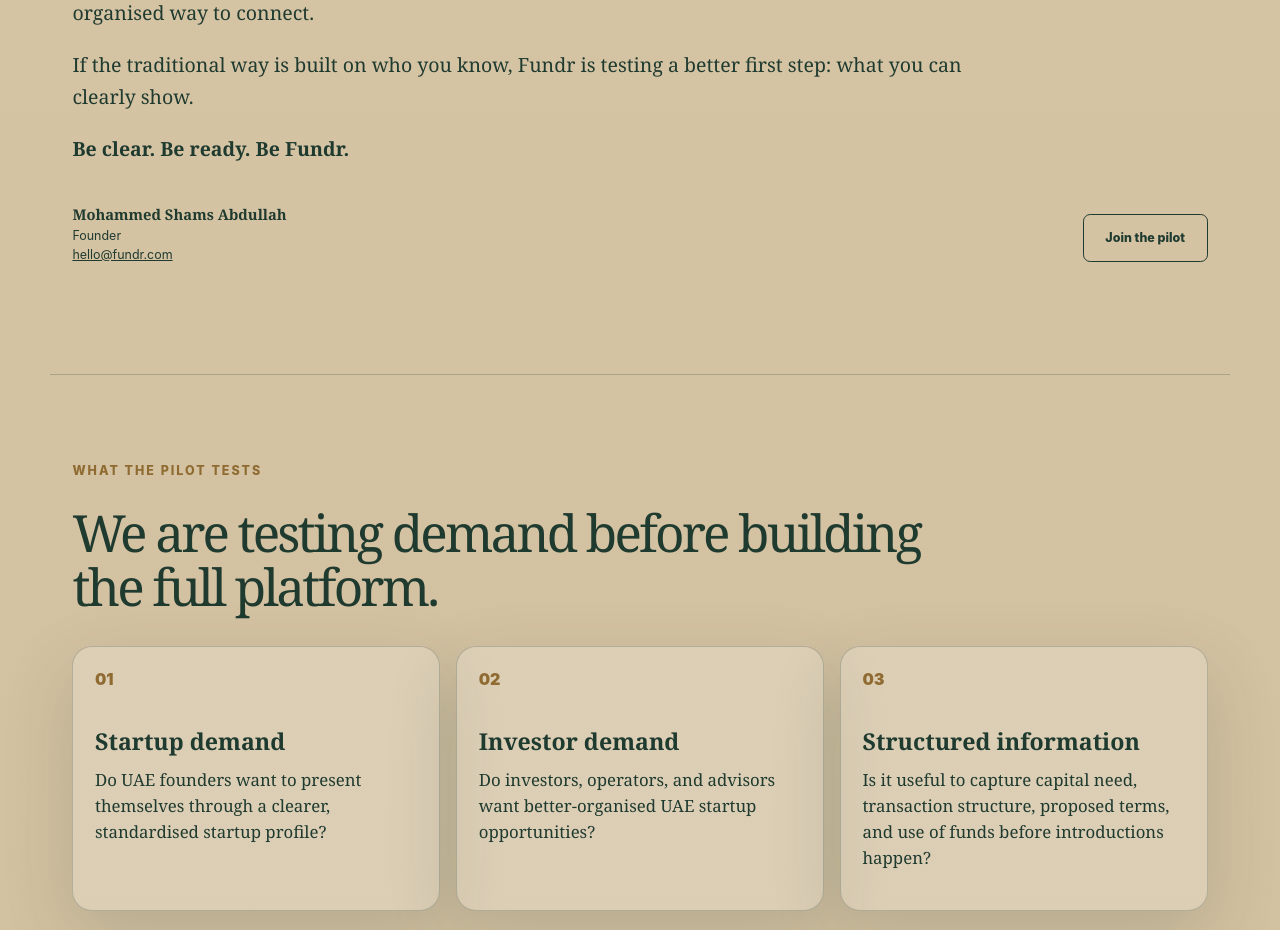
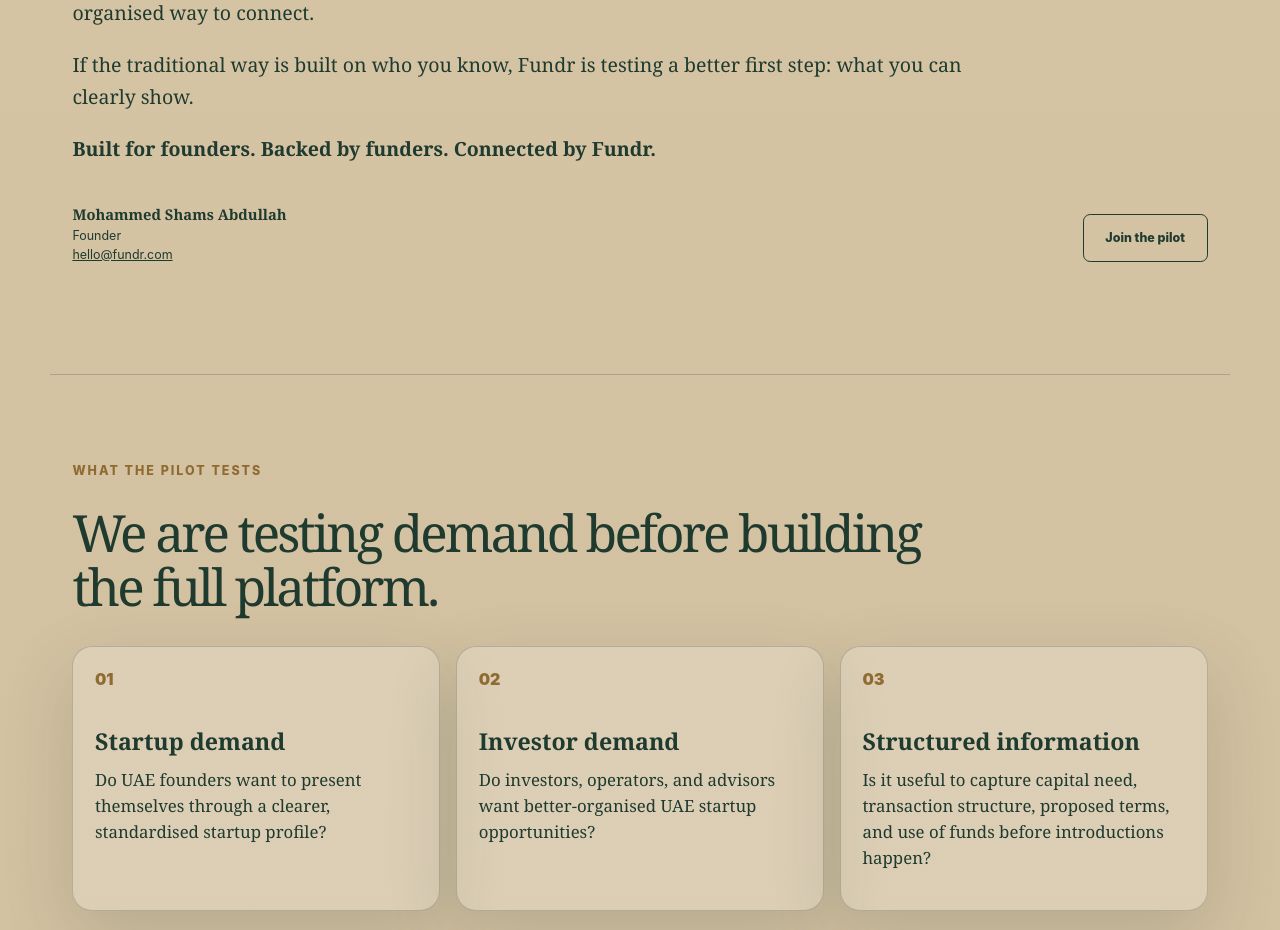
Before and after one commit to shamsabdullah2309-lgtm/fundr-pilot, a React (Vite) app: page / in a window 1280 px wide. Shown: the part 1220-2150 px from the top of the page. Built offline with nearby package versions, Linux system fonts and the light colour scheme.

Commit message:
Update App.jsx

```diff
--- a/src/App.jsx
+++ b/src/App.jsx
@@ -114,7 +114,11 @@
             what you can clearly show.
           </p>
 
-          <p className="bold-line">Be clear. Be ready. Be Fundr.</p>
+          <p className="bold-line slogan-line">
+  Built for <span className="word-founder">founders</span>. Backed by{" "}
+  <span className="word-funder">funders</span>. Connected by{" "}
+  <span className="word-fundr">Fundr</span>.
+</p>
         </div>
 
         <div className="signature-row">
```
